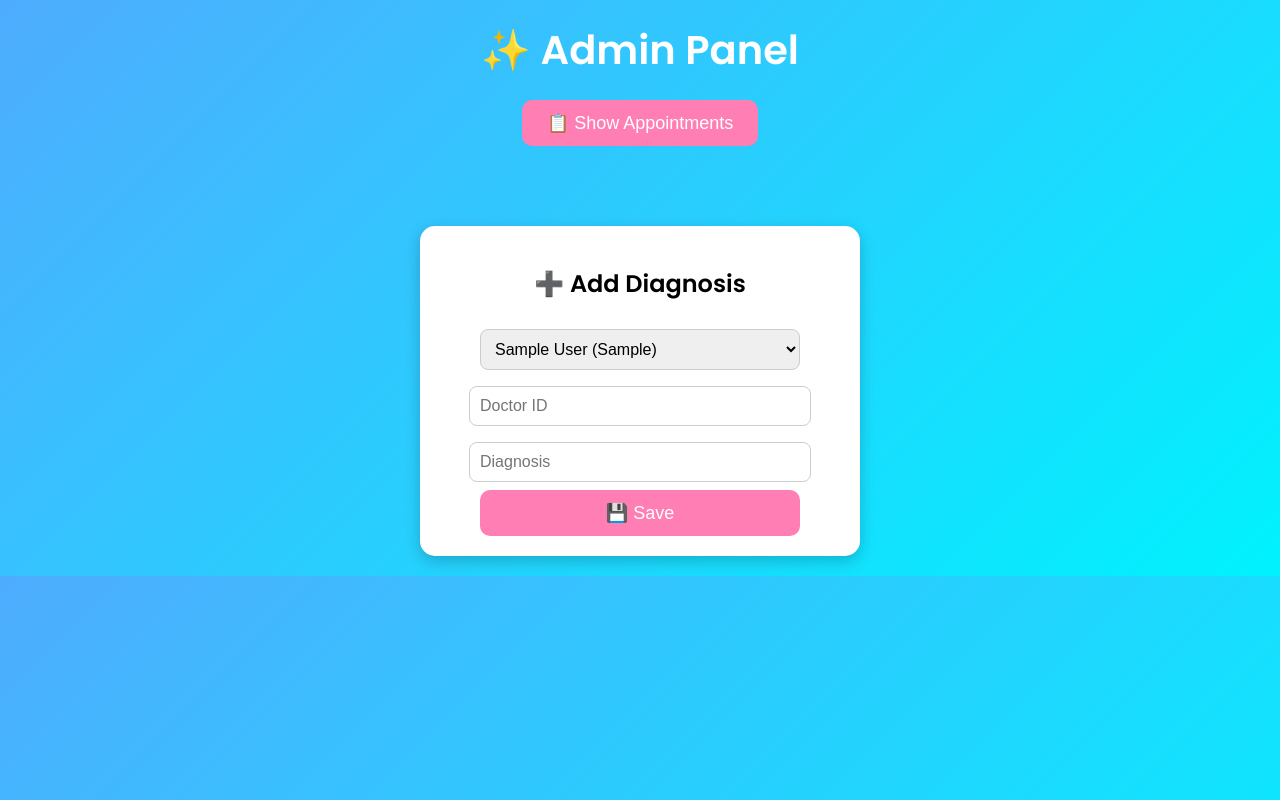
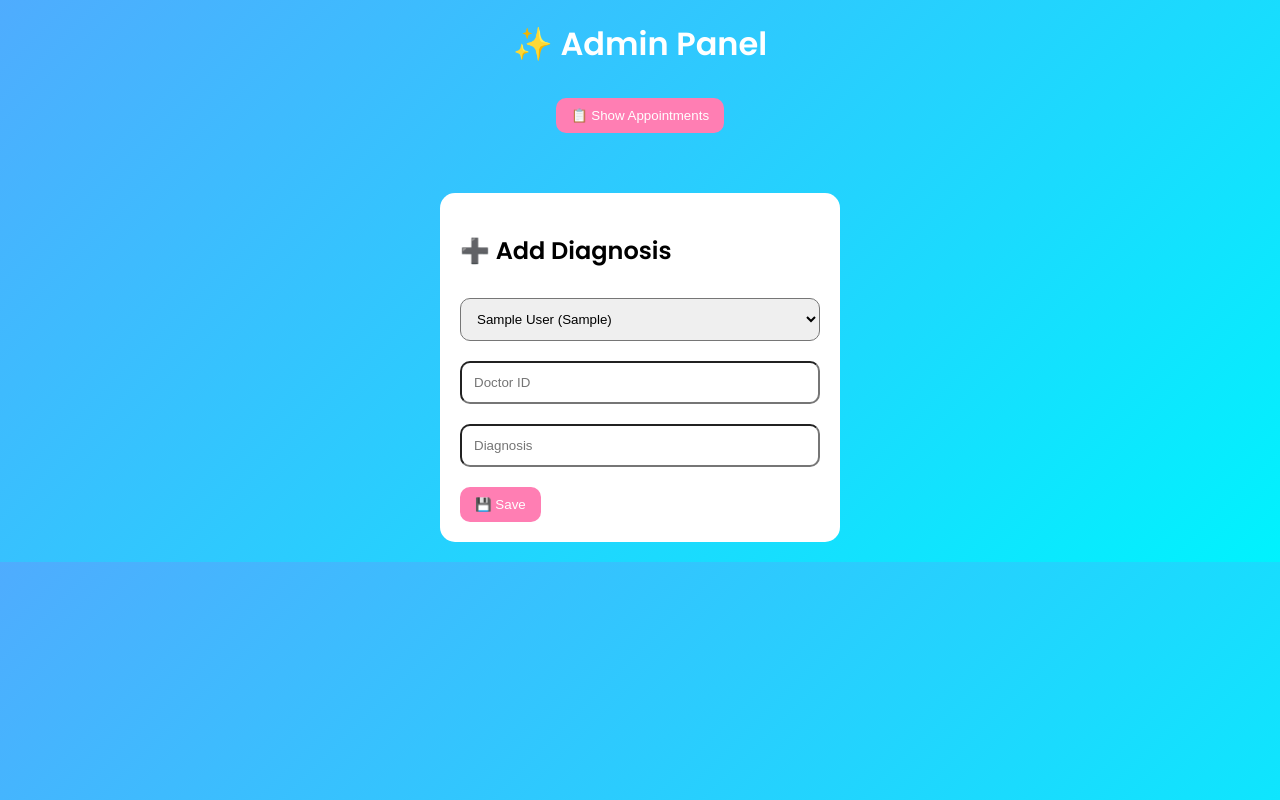
Before and after one commit to aruzhantazhigarina-ctrl/hospital-system, a Flask app: page /admin in a window 1280 px wide. Run offline with Flask 3, Linux system fonts and the light colour scheme; tables that the repository leaves empty hold one stand-in row (values such as "Sample post").

Commit message:
Update admin.html

```diff
--- a/templates/admin.html
+++ b/templates/admin.html
@@ -7,81 +7,58 @@
 <link href="https://fonts.googleapis.com/css2?family=Poppins:wght@300;400;600&display=swap" rel="stylesheet">
 
 <style>
+* {
+    box-sizing: border-box;
+}
+
 body {
     margin: 0;
     font-family: 'Poppins', sans-serif;
     background: linear-gradient(135deg, #4facfe, #00f2fe);
-
     display: flex;
     flex-direction: column;
-    align-items: center; /* центр */
+    align-items: center;
 }
 
 h1 {
     color: white;
-    font-size: 40px;
-    margin: 20px 0;
-    text-align: center;
+    margin: 20px;
 }
 
 button {
-    padding: 12px 25px;
-    font-size: 18px;
+    padding: 10px 15px;
     border: none;
     border-radius: 10px;
     background: #ff7eb3;
     color: white;
     cursor: pointer;
-    transition: 0.3s;
+    margin-top: 10px;
 }
 
 button:hover {
-    transform: scale(1.05);
     background: #ff4f9a;
-}
-
-.top-btn {
-    margin-bottom: 20px;
 }
 
 #out {
     width: 100%;
-    max-width: 1100px; /* ровная сетка */
+    max-width: 1100px;
     display: grid;
-    grid-template-columns: repeat(auto-fit, minmax(300px, 1fr));
+    grid-template-columns: repeat(auto-fit, minmax(320px, 1fr));
     gap: 20px;
     padding: 20px;
-    box-sizing: border-box;
 }
 
 .card {
-    background: rgba(255, 255, 255, 0.95);
+    background: white;
     border-radius: 20px;
-    padding: 20px;
-    box-shadow: 0 10px 25px rgba(0,0,0,0.2);
-    animation: fadeIn 0.5s ease;
-    text-align: left;
+    padding: 15px;
+    box-shadow: 0 5px 15px rgba(0,0,0,0.2);
 }
 
 .card img {
     width: 100%;
     border-radius: 15px;
     margin-bottom: 10px;
-}
-
-.card h3 {
-    margin: 0 0 5px 0;
-    font-size: 20px;
-}
-
-.card p {
-    margin: 4px 0;
-    font-size: 15px;
-}
-
-@keyframes fadeIn {
-    from { opacity: 0; transform: translateY(20px); }
-    to { opacity: 1; transform: translateY(0); }
 }
 
 .form {
@@ -91,35 +68,22 @@ button:hover {
     padding: 20px;
     margin: 20px;
     border-radius: 15px;
-    box-shadow: 0 5px 15px rgba(0,0,0,0.2);
-
-    display: flex;
-    flex-direction: column;
-    align-items: center;
 }
 
 input, select {
     width: 100%;
-    max-width: 320px;
-    padding: 10px;
-    margin: 8px 0;
-    border-radius: 8px;
-    border: 1px solid #ccc;
-    font-size: 16px;
+    padding: 12px;
+    margin: 10px 0;
+    border-radius: 10px;
 }
-
-.form button {
-    width: 100%;
-    max-width: 320px;
-}
-
 </style>
 </head>
+
 <body>
 
 <h1>✨ Admin Panel</h1>
 
-<button class="top-btn" onclick="load()">📋 Show Appointments</button>
+<button onclick="load()">📋 Show Appointments</button>
 
 <div id="out"></div>
 
@@ -135,18 +99,19 @@ input, select {
 
 <script>
 
-async function load() {
-    let r = await fetch("/all_appointments");
-    let d = await r.json();
+async function load(){
+ let r = await fetch("/all_appointments")
+ let d = await r.json()
 
-    out.innerHTML = "";
+ out.innerHTML = ""
 
-    d.forEach(x => {
+ d.forEach(x=>{
   out.innerHTML += `
   <div class="card">
-            <img src="https://media.giphy.com/media/3o7TKtnuHOHHUjR38Y/giphy.gif">
 
-            <h3>👩‍⚕️ ${x.doctor}</h3>
+    <img src="https://images.unsplash.com/photo-1588776814546-ec7e3d7a6f12">
+
+    <h3>👨‍⚕️ ${x.doctor}</h3>
     <p>🩺 ${x.specialization}</p>
     <p>🚪 Кабинет: ${x.cabinet}</p>
 
@@ -159,36 +124,52 @@ async function load() {
 
     <p>📆 ${x.date}</p>
     <p>⏱️ ${x.time}</p>
-        </div>`;
-    });
+
+    <button onclick="del(${x.id})">❌ Delete</button>
+
+  </div>`
+ })
 }
 
-async function loadPatients() {
-    let r = await fetch("/patients");
-    let d = await r.json();
+async function loadPatients(){
+ let r = await fetch("/patients")
+ let d = await r.json()
 
-    patient.innerHTML = "";
+ patient.innerHTML = ""
 
-    d.forEach(p => {
-        patient.innerHTML += `<option value="${p.id}">${p.full_name} (${p.iin})</option>`;
-    });
+ d.forEach(p=>{
+  patient.innerHTML += `
+    <option value="${p.id}">
+      ${p.full_name} (${p.iin})
+    </option>`
+ })
 }
 
-async function save() {
-    await fetch("/add_record", {
-        method: "POST",
-        headers: { "Content-Type": "application/json" },
-        body: JSON.stringify({
-            doctor_id: doctor_id.value,
-            patient_id: patient.value,
-            diagnosis: diagnosis.value
+async function save(){
+ await fetch("/add_record",{
+  method:"POST",
+  headers:{"Content-Type":"application/json"},
+  body:JSON.stringify({
+   doctor_id:doctor_id.value,
+   patient_id:patient.value,
+   diagnosis:diagnosis.value
   })
-    });
+ })
 
-    alert("Saved ✅");
+ alert("Saved ✅")
 }
 
-window.onload = loadPatients;
+async function del(id){
+ if(!confirm("Удалить запись?")) return
+
+ await fetch('/delete_appointment/'+id, {
+   method: 'DELETE'
+ })
+
+ load()
+}
+
+window.onload = loadPatients
 
 </script>
 
```
Lines whose indentation alone changed are shown as unchanged.
